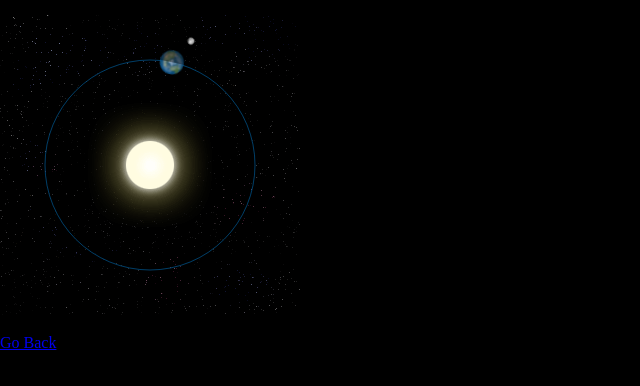
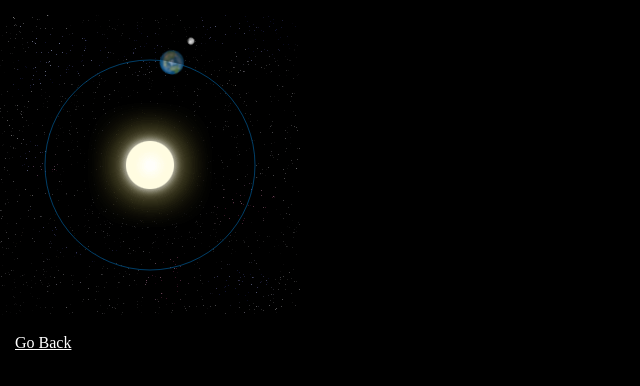
Before and after one commit to brainfeaster/brainfeaster.github.io, a browser extension: page index.html in a window 1280 px wide. Shown: the full height of the page, 0-640 px from the left. Drawn offline with Linux system fonts and the light colour scheme.

Commit message:
Update index.html

```diff
--- a/index.html
+++ b/index.html
@@ -44,7 +44,7 @@
             <canvas style="margin:15px auto" id="canvas" width="300" height="300"></canvas>
 
         <br/>
-        <a href="https://sanjaipk.github.io" style="margin-left:15px auto">Go Back <a>
+        <a href="https://sanjaipk.github.io" style="margin-left:15px;color:white;">Go Back <a>
 
             <script>
                 var sun = new Image();
```
